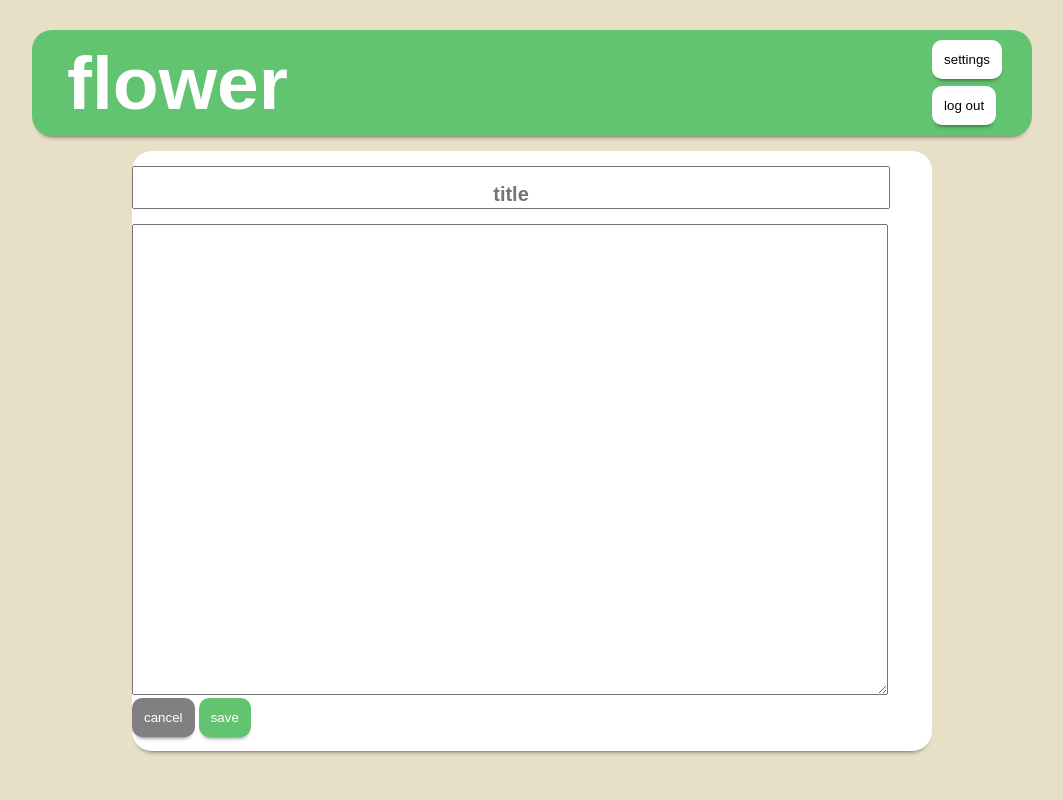
After one commit to antonio-lopez/cpsc-349-project-one, a Flask app: template templates/addlist.html in a window 1280 px wide. The commit adds this page. Shown: the whole page, without its empty margins (108-1171 px from the left). Run offline with Flask 2, Linux system fonts and the light colour scheme; the template is opened without the code that fills it, so the values that code supplies are empty.

Commit message:
updated settings, added addlist page

```diff
--- /dev/null
+++ b/templates/addlist.html
@@ -0,0 +1,37 @@
+<!DOCTYPE html>
+<html lang="en">
+<head>
+    <meta charset="UTF-8">
+    <meta name="viewport" content="width=device-width, initial-scale=1.0">
+    <title>QuickBoard</title>
+    <link rel="stylesheet" href="/templates/stylesheets/style.css">
+</head>
+<body>
+<div class="container">
+    <div class="header">
+        <span class="title">flower</span>
+
+        <div class="header-buttons"><form>
+            <button class="title-button" formaction="settings.html">settings</button>
+            <button class="title-button" formaction="homepage.html">log out</button>
+        </form></div> <!-- header-buttons -->
+    </div> <!-- header -->
+
+    <div class="addlist-box">
+        <form id="addlist">
+        <input type="text" id="" name="addlist-title" placeholder="title" class="addlist-title">
+        </form>
+        <textarea id="" name="addlist-content" class="addlist-content" rows="31" form="addlist"></textarea>
+
+        <div class="settings-button-area">
+            <form>
+            <button id="addlist-cancel" class="settings-button" formaction="">cancel</button>
+            <button id="addlist-save" class="settings-button" formaction="">save</button>
+            </form>
+        </div> <!-- settings-button-area -->
+    </div> <!-- addlist-box -->
+
+
+</div> <!-- container -->
+</body>
+</html>
--- a/templates/stylesheets/style.css
+++ b/templates/stylesheets/style.css
@@ -100,17 +100,56 @@ body {
     font-size: 20px;
 }
 
+.addlist-box {
+    width: 800px;
+    height: 600px;
+    background-color: white;
+    border-radius: 20px;
+    margin-top: 15px;
+    font-size: 15px;
+    margin-top: 30px;
+    margin: 0 auto;
+
+    -webkit-box-shadow: 0px 5px 5px -5px rgba(0,0,0,0.75);
+    -moz-box-shadow: 0px 5px 5px -5px rgba(0,0,0,0.75);
+    box-shadow: 0px 5px 5px -5px rgba(0,0,0,0.75);
+}
+
+.addlist-title {
+    font-weight: bold;
+    text-align: center;
+    font-size: 20px;
+    padding-top: 15px;
+    width: 750px;
+    margin-top: 15px;
+}
+
+.addlist-content {
+    width: 750px;
+    margin-top: 15px;
+}
+
+#addlist-cancel {
+    background-color: grey;
+    color: white;
+}
+
+#addlist-save {
+    background-color: #62C370;
+    color: white;
+}
 /********** SETTINGS **********/
 
 .settings-box {
-    width: 800px;
-    height: 600px;
+    width: 400px;
+    height: 400px;
     background-color: #62C370;
     border-radius: 20px;
     margin-top: 15px;
     font-size: 15px;
     margin-top: 30px;
     margin: 0 auto;
+    padding-left: 10px;
 
     -webkit-box-shadow: 0px 5px 5px -5px rgba(0,0,0,0.75);
     -moz-box-shadow: 0px 5px 5px -5px rgba(0,0,0,0.75);
```
Also changed, not shown: templates/settings.html (+23 -8 lines).
